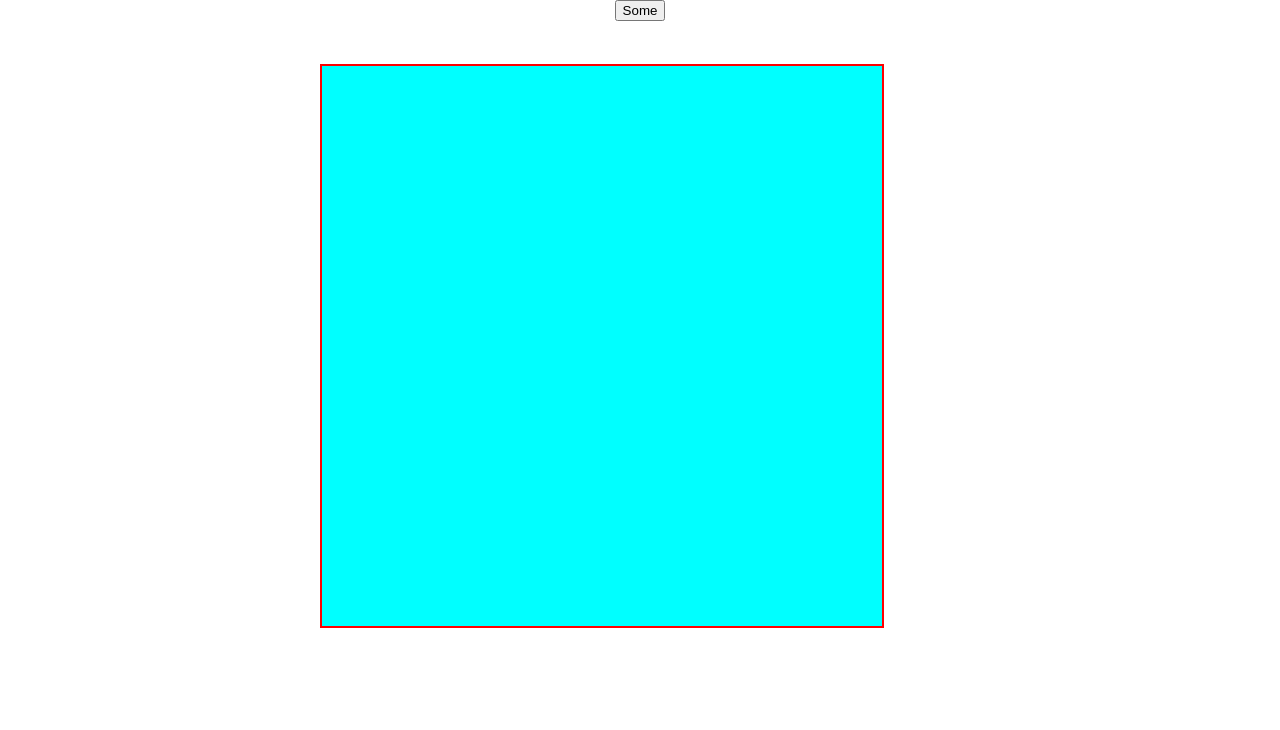
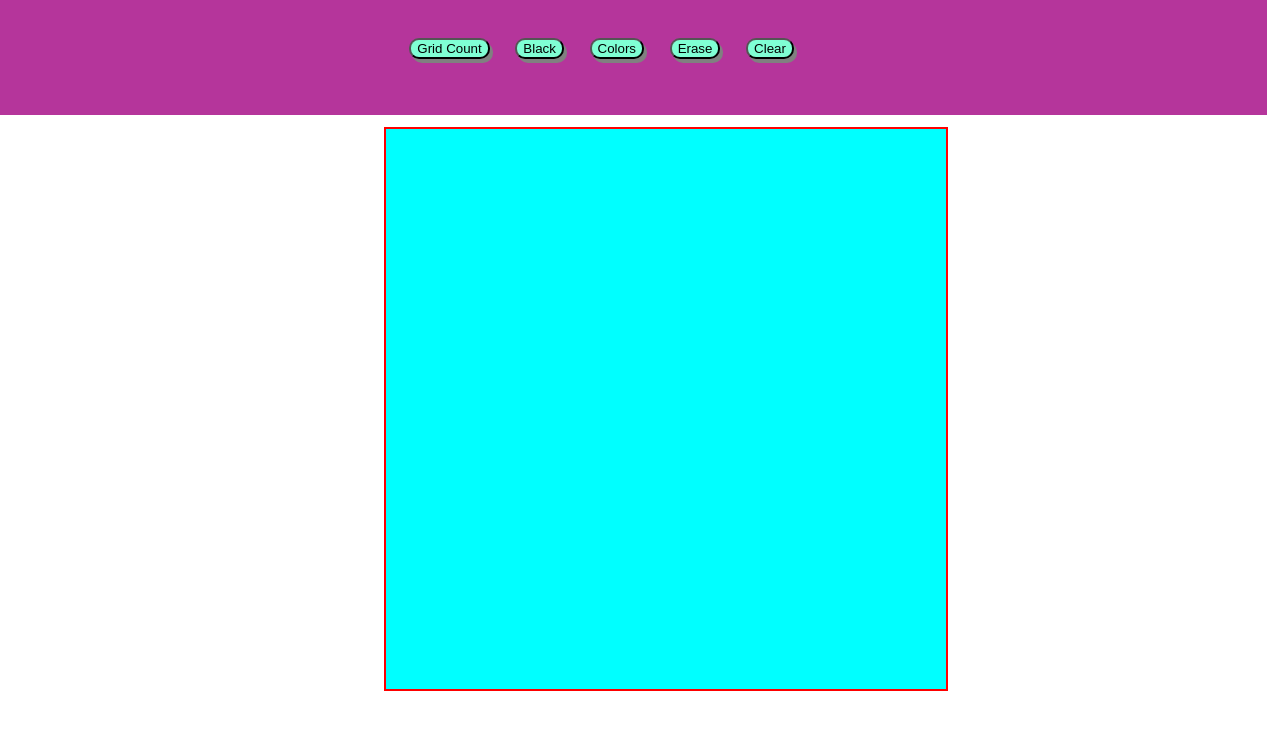
Before and after one commit to zlayabekrija/drawing, a plain HTML site: page index.html in a window 1280 px wide. Drawn offline with Linux system fonts and the light colour scheme.

Commit message:
added more tunes

```diff
--- a/index.html
+++ b/index.html
@@ -3,14 +3,16 @@
 <head>
 	<meta charset="utf-8" />
 	<meta http-equiv="X-UA-Compatible" content="IE=edge">
-    <title>Page Title</title>
+	<title>Sketchpad</title>
 	<meta name="viewport" content="width=device-width, initial-scale=1">
 	<link rel="stylesheet" type="text/css" media="screen" href="style.css" />
 	<script src="script.js"></script>
-   <nav><button onclick="blocks()">Some</button></nav>
+	<nav><button onclick="blocks()">Grid Count</button><button onclick="black()">Black</button><button onclick="rainbow()">Colors</button><button onclick="erase()">Erase</button><button onclick="clear()">Clear</button></nav>
+	<!-- The master div element -->
 	<div id="frame">
 	</div>
 </head>
+
 <body>
 
 </body>
--- a/script.js
+++ b/script.js
@@ -1,24 +1,44 @@
+// x uses power of "this" keyword to retrive current element
 function color(x) {
 	let colors = ['red', 'green', 'blue', 'gray'];
 	x.style.backgroundColor = colors[Math.floor(Math.random() * colors.length)];
 }
+
+
+
 function blocks() {
+	let frame = document.getElementById('frame');
+
+	//removes previously made grid if there is one
+	let child = frame.firstChild;
+	while (child) {
+		frame.removeChild(child);
+		child = frame.firstChild;
+	}
 	let number = prompt('Number of squares');
-	let frame = document.getElementById('frame');
+	//checks for number of columns for appropriate matrix
 	let columns = '';
 
-	for(let j = 0; j <number; j++){columns+='auto ';}
-	for (let i = 0; i <number*number; i++) {
+
+	for (let j = 0; j < number; j++) {
+		columns += 'auto ';
+	}
+
+	//makes matrix in sqauare shape,which is reason for number times number
+	for (let i = 0; i < number * number; i++) {
 		let square = document.createElement('div');
-		square.classList.add('paint'+i);
-		square.setAttribute('onmouseover','color(this)');
-	square.style.backgroundColor = 'white';
-	square.style.margin='auto';
-	square.style.height = '100%';
-	square.style.width = '100%';
-	square.style.border='.1px solid black';
+		square.classList.add('paint' + i);
+		square.setAttribute('onmouseover', 'color(this)');
+		square.style.backgroundColor = 'white';
+		square.style.margin = 'auto';
+		square.style.height = '100%';
+		square.style.width = '100%';
+		square.style.border = '.1px solid black';
 
 		frame.appendChild(square);
+
 	}
-	frame.style.gridTemplateColumns=columns;
+	frame.style.gridTemplateColumns = columns;
+
+
 }
--- a/style.css
+++ b/style.css
@@ -1,22 +1,32 @@
-body{
-	margin:auto;
+body {
+	margin: auto;
 	position: relative;
 	text-align: center;
 }
-nav{
-	margin: auto;
+
+nav {
+	background-color: rgba(163, 3, 131, 0.8);
 	position: relative;
 	width: 100%;
 	height: 4em;
-
+	padding: 2%;
+	left: -5%
 }
 
-#frame{
+nav > button {
+	margin: 1%;
+	border-radius: 10px;
+	background-color: aquamarine;
+	box-shadow: 3px 4px gray;
+}
+
+#frame {
 	display: grid;
 	position: absolute;
 	border: 2px solid red;
 	width: 70vh;
 	height: 70vh;
 	background-color: aqua;
-	left: 25%;
+	left: 30%;
+	top: 110%
 }
```
Lines whose indentation alone changed are shown as unchanged.
